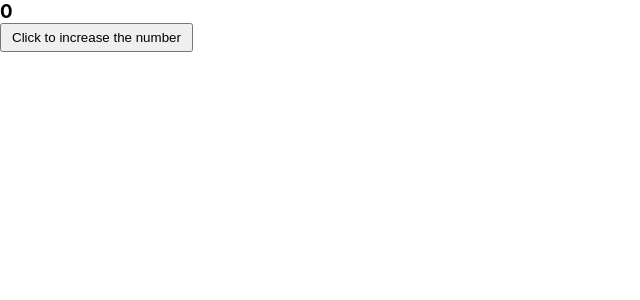
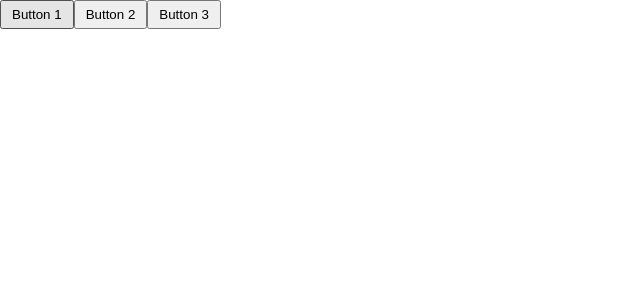
Before and after one commit to metehandoenmez/react-exercises, a React (Create React App) app: page / in a window 1280 px wide. Shown: the top 300 px of the page, without its empty margins (0-640 px from the left). Built offline with nearby package versions, Linux system fonts and the light colour scheme.

Commit message:
completed exercise 17

```diff
--- a/src/App.jsx
+++ b/src/App.jsx
@@ -1,15 +1,12 @@
 import React from "react";
 import "./App.css";
 import ClickCounter from "./ClickCounter";
+import ClickTracker from "./ClickTracker";
 
 function App() {
   return (
     <div>
-      <ClickCounter
-      count={0}
-      incrementInterval={1000}
-      incrementAmount={1}
-      ></ClickCounter>
+      <ClickTracker/>
     </div>
   );
 }
--- /dev/null
+++ b/src/ClickTracker.jsx
@@ -0,0 +1,27 @@
+import React from "react";
+
+export default class ClickTracker extends React.Component {
+
+    state = {
+        lastPressed: ""
+    }
+
+    handleButtonClick = (event) => {
+        const buttonName = event.target.name;
+        this.setState({
+            lastPressed: buttonName
+        });
+    }
+
+    render() {
+        return (
+            <div>
+                <button name="button1" onClick={this.handleButtonClick}>Button 1</button>
+                <button name="button2" onClick={this.handleButtonClick}>Button 2</button>
+                <button name="button3" onClick={this.handleButtonClick}>Button 3</button>
+                {this.state.lastPressed && (<h1>You have pressed the {this.state.lastPressed}.</h1>) }
+
+            </div>
+        )
+    }
+}
```
Also changed, not shown: 1 other file (tests, documents, lock files or other folders).
